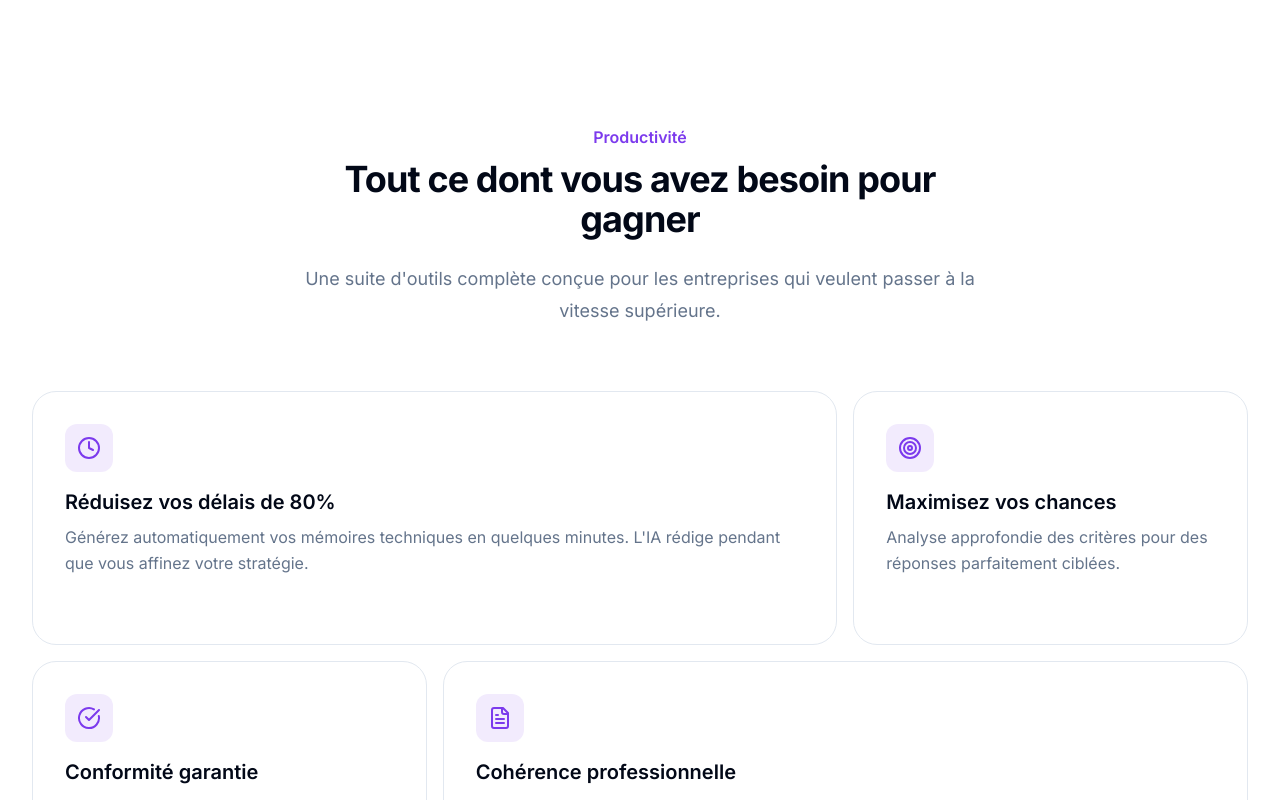
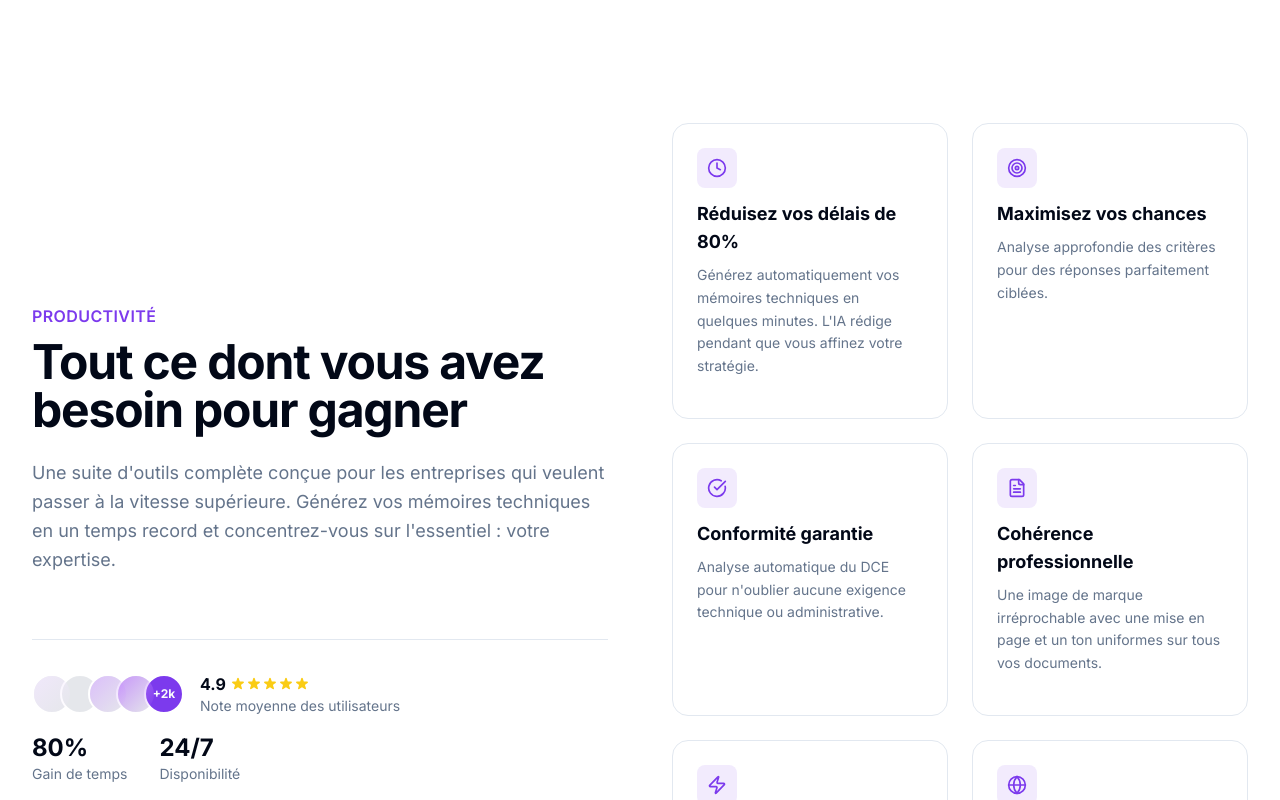
Before and after one commit to Anthony-Access/trainia-saas-starter, a Next.js app: page / in a window 1280 px wide. Shown: the part 900-1700 px from the top of the page. Built offline with nearby package versions, Linux system fonts and the light colour scheme; no server answers; a web font is replaced by a local one.

Commit message:
feat: initialize core SaaS starter project with UI, security, and integrations.

```diff
--- a/components/landing/FeatureList.tsx
+++ b/components/landing/FeatureList.tsx
@@ -54,17 +54,64 @@ export function FeatureList() {
   return (
     <section className="py-24 sm:py-32 bg-background relative overflow-hidden">
       <div className="mx-auto max-w-7xl px-6 lg:px-8">
-        <div className="mx-auto max-w-2xl text-center mb-16">
-          <h2 className="text-base font-semibold leading-7 text-primary">Productivité</h2>
-          <p className="mt-2 text-3xl font-bold tracking-tight text-foreground sm:text-4xl">
+        <div className="grid grid-cols-1 lg:grid-cols-2 gap-16 items-start">
+
+          {/* LEFT COLUMN: Content & Stats */}
+          <div className="flex flex-col justify-center h-full">
+            <div className="mb-8">
+              <h2 className="text-base font-semibold leading-7 text-primary uppercase tracking-wide">Productivité</h2>
+              <p className="mt-2 text-4xl font-bold tracking-tight text-foreground sm:text-5xl leading-tight">
                 Tout ce dont vous avez besoin pour gagner
               </p>
-          <p className="mt-6 text-lg leading-8 text-muted-foreground">
+              <p className="mt-6 text-lg leading-relaxed text-muted-foreground">
                 Une suite d&apos;outils complète conçue pour les entreprises qui veulent passer à la vitesse supérieure.
+                Générez vos mémoires techniques en un temps record et concentrez-vous sur l'essentiel : votre expertise.
               </p>
             </div>
 
-        <div className="grid grid-cols-1 md:grid-cols-3 gap-4 auto-rows-[minmax(180px,auto)]">
+            {/* Trust / Stats Block */}
+            <div className="mt-8 pt-8 border-t border-border">
+              <div className="flex items-center gap-4 mb-4">
+                <div className="flex -space-x-3">
+                  {[1, 2, 3, 4].map((i) => (
+                    <div key={i} className={`h-10 w-10 rounded-full border-2 border-background bg-gray-200 flex items-center justify-center overflow-hidden`}>
+                      {/* Placeholder avatars */}
+                      <div className={`w-full h-full bg-gradient-to-br from-purple-${i}00 to-indigo-${i}00 opacity-80`} />
+                    </div>
+                  ))}
+                  <div className="h-10 w-10 rounded-full border-2 border-background bg-primary text-primary-foreground flex items-center justify-center text-xs font-bold">
+                    +2k
+                  </div>
+                </div>
+                <div className="flex flex-col">
+                  <div className="flex items-center gap-1">
+                    <span className="font-bold text-foreground">4.9</span>
+                    <div className="flex text-yellow-400">
+                      {[1, 2, 3, 4, 5].map((star) => (
+                        <svg key={star} className="w-4 h-4 fill-current" viewBox="0 0 20 20">
+                          <path d="M9.049 2.927c.3-.921 1.603-.921 1.902 0l1.07 3.292a1 1 0 00.95.69h3.462c.969 0 1.371 1.24.588 1.81l-2.8 2.034a1 1 0 00-.364 1.118l1.07 3.292c.3.921-.755 1.688-1.54 1.118l-2.8-2.034a1 1 0 00-1.175 0l-2.8 2.034c-.784.57-1.838-.197-1.539-1.118l1.07-3.292a1 1 0 00-.364-1.118L2.98 8.72c-.783-.57-.38-1.81.588-1.81h3.461a1 1 0 00.951-.69l1.07-3.292z" />
+                        </svg>
+                      ))}
+                    </div>
+                  </div>
+                  <span className="text-sm text-muted-foreground">Note moyenne des utilisateurs</span>
+                </div>
+              </div>
+              <div className="flex gap-8">
+                <div>
+                  <p className="text-2xl font-bold text-foreground">80%</p>
+                  <p className="text-sm text-muted-foreground">Gain de temps</p>
+                </div>
+                <div>
+                  <p className="text-2xl font-bold text-foreground">24/7</p>
+                  <p className="text-sm text-muted-foreground">Disponibilité</p>
+                </div>
+              </div>
+            </div>
+          </div>
+
+          {/* RIGHT COLUMN: Feature Grid */}
+          <div className="grid grid-cols-1 sm:grid-cols-2 gap-6">
             {features.map((feature, index) => (
               <motion.div
                 key={feature.title}
@@ -73,35 +120,25 @@ export function FeatureList() {
                 transition={{ duration: 0.5, delay: index * 0.1 }}
                 viewport={{ once: true }}
                 className={cn(
-                "group relative overflow-hidden rounded-3xl border bg-card p-8 hover:shadow-lg transition-all duration-300",
-                feature.className
+                  "group relative overflow-hidden rounded-2xl border border-border bg-card p-6 hover:shadow-lg transition-all duration-300 hover:-translate-y-1",
+                  // Remove specific col-spans to keep grid uniform
                 )}
               >
-              {/* Gradient Background Hover Effect */}
-              <div className={cn(
-                "absolute inset-0 opacity-0 group-hover:opacity-100 transition-opacity duration-500 bg-gradient-to-br",
-                feature.gradient
-              )} />
-
-              <div className="relative z-10 flex flex-col h-full justify-between">
                 <div className="mb-4">
-                  <div className="inline-flex rounded-xl bg-primary/10 p-3 mb-4 text-primary group-hover:scale-110 transition-transform duration-300">
-                    <feature.icon className="h-6 w-6" />
+                  <div className="inline-flex rounded-lg bg-primary/10 p-2.5 text-primary mb-3 group-hover:scale-110 transition-transform duration-300">
+                    <feature.icon className="h-5 w-5" />
                   </div>
-                  <h3 className="text-xl font-semibold text-foreground mb-2">
+                  <h3 className="text-lg font-bold text-foreground mb-2">
                     {feature.title}
                   </h3>
-                  <p className="text-muted-foreground leading-relaxed">
+                  <p className="text-sm text-muted-foreground leading-relaxed">
                     {feature.description}
                   </p>
                 </div>
-
-                <div className="flex items-center text-sm font-medium text-primary opacity-0 -translate-x-2 group-hover:opacity-100 group-hover:translate-x-0 transition-all duration-300">
-                  En savoir plus <ArrowUpRight className="ml-1 h-4 w-4" />
-                </div>
-              </div>
               </motion.div>
             ))}
+          </div>
+
         </div>
       </div>
     </section>
```
Lines whose indentation alone changed are shown as unchanged.
